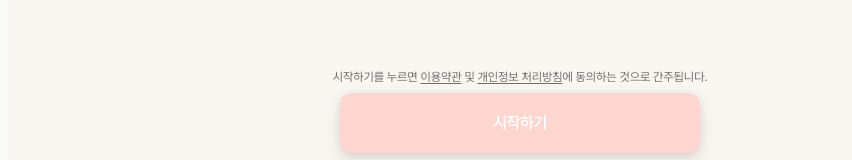
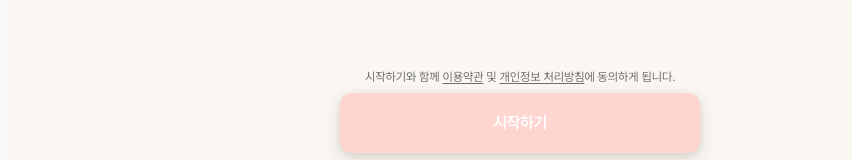
Before and after one commit to Leeseoleem/my-little-birthday-party, a React (Vite) app: page /creator/info in a window 1280 px wide. Shown: the part 623-783 px from the top of the page, without its empty margins (120-972 px from the left). Built offline with nearby package versions, Linux system fonts and the light colour scheme; a web font is replaced by a local one.

Commit message:
chore: 안내 문구 수정

```diff
--- a/src/features/creator/data/segments.data.ts
+++ b/src/features/creator/data/segments.data.ts
@@ -1,7 +1,7 @@
 import type { TextSegment } from "../../../components/layout/page/NoticeFrame.types";
 
 export const segments: TextSegment[] = [
-  { text: "시작하기를 누르면 " },
+  { text: "시작하기와 함께 " },
   {
     text: "이용약관",
     href: "https://example.com/privacy",
@@ -13,5 +13,5 @@ export const segments: TextSegment[] = [
     href: "https://example.com/privacy",
     target: "_blank",
   },
-  { text: "에 동의하는 것으로 간주됩니다." },
+  { text: "에 동의하게 됩니다." },
 ];
```
